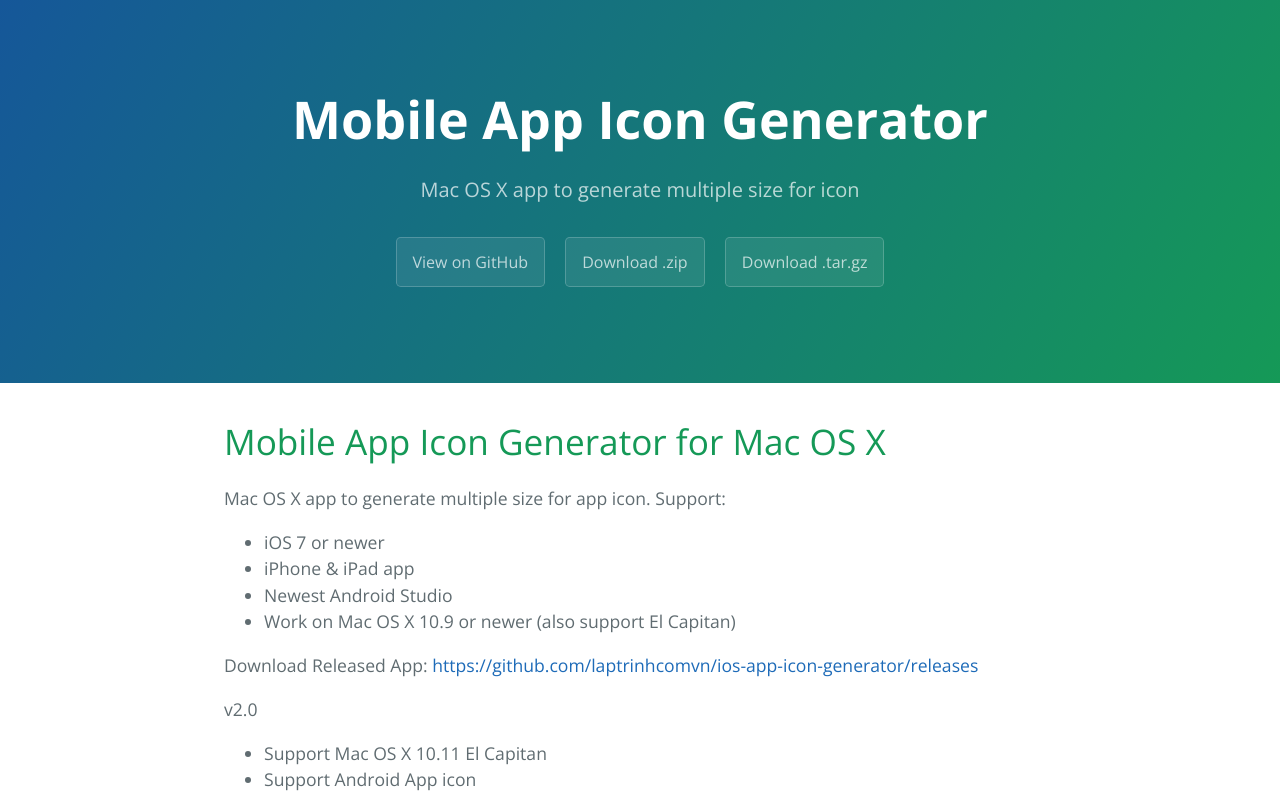
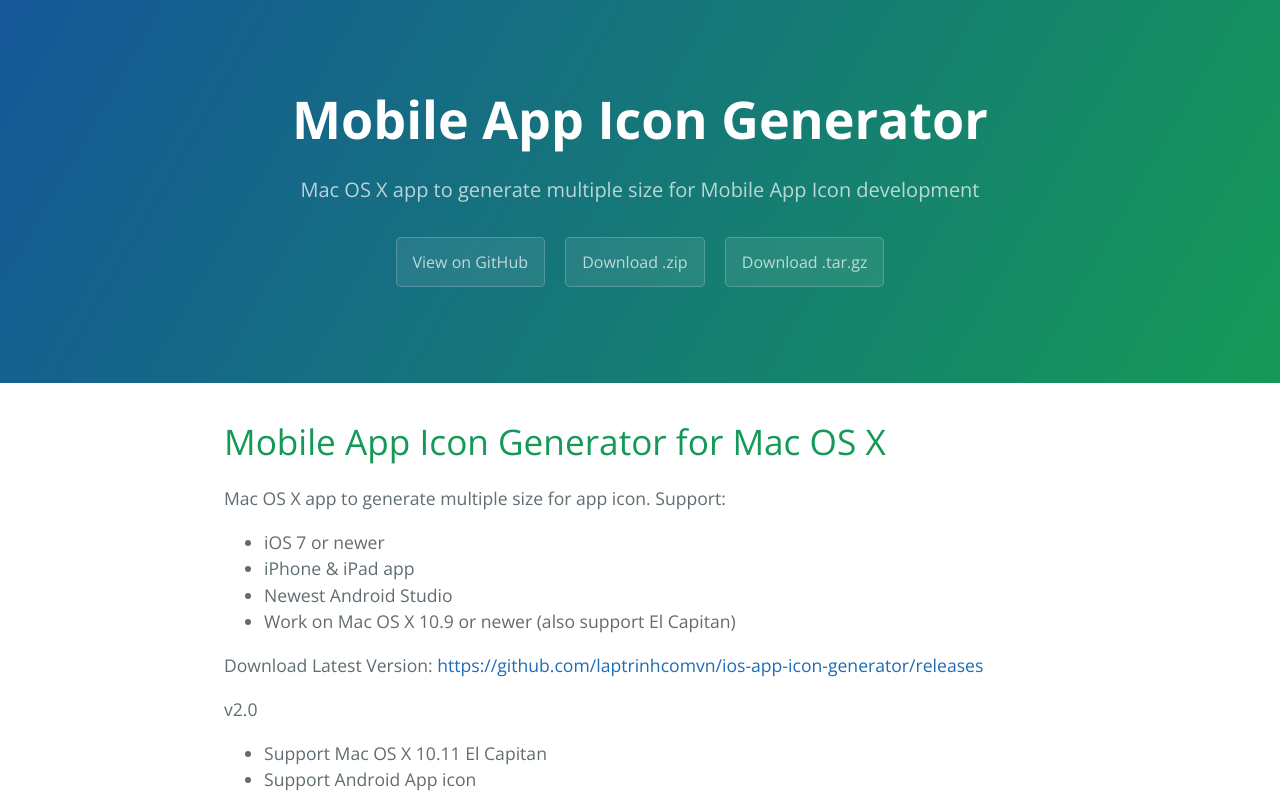
Before and after one commit to laptrinhcomvn/app-icon-generator, a plain HTML site: page index.html in a window 1280 px wide. Shown: the top 800 px of the page. Drawn offline with nearby package versions, Linux system fonts and the light colour scheme.

Commit message:
Create gh-pages branch via GitHub

```diff
--- a/index.html
+++ b/index.html
@@ -12,7 +12,7 @@
   <body>
     <section class="page-header">
       <h1 class="project-name">Mobile App Icon Generator</h1>
-      <h2 class="project-tagline">Mac OS X app to generate multiple size for icon</h2>
+      <h2 class="project-tagline">Mac OS X app to generate multiple size for Mobile App Icon development</h2>
       <a href="https://github.com/laptrinhcomvn/ios-app-icon-generator" class="btn">View on GitHub</a>
       <a href="https://github.com/laptrinhcomvn/ios-app-icon-generator/zipball/master" class="btn">Download .zip</a>
       <a href="https://github.com/laptrinhcomvn/ios-app-icon-generator/tarball/master" class="btn">Download .tar.gz</a>
@@ -31,7 +31,7 @@
 <li>Work on Mac OS X 10.9 or newer (also support El Capitan)</li>
 </ul>
 
-<p>Download Released App: <a href="https://github.com/laptrinhcomvn/ios-app-icon-generator/releases">https://github.com/laptrinhcomvn/ios-app-icon-generator/releases</a></p>
+<p>Download Latest Version: <a href="https://github.com/laptrinhcomvn/ios-app-icon-generator/releases">https://github.com/laptrinhcomvn/ios-app-icon-generator/releases</a></p>
 
 <p>v2.0</p>
 
--- a/params.json
+++ b/params.json
@@ -1 +1 @@
-{"name":"Mobile App Icon Generator","tagline":"Mac OS X app to generate multiple size for icon","body":"# Mobile App Icon Generator for Mac OS X\r\n\r\nMac OS X app to generate multiple size for app icon. Support:\r\n- iOS 7 or newer\r\n- iPhone & iPad app\r\n- Newest Android Studio\r\n- Work on Mac OS X 10.9 or newer (also support El Capitan)\r\n\r\nDownload Released App: https://github.com/laptrinhcomvn/ios-app-icon-generator/releases\r\n\r\nv2.0\r\n- Support Mac OS X 10.11 El Capitan\r\n- Support Android App icon\r\n\r\nv1.0\r\n- iOS 7 or newer\r\n- Work on Mac OS X 10.9, 10.10\r\n\r\nScreenshots:\r\n\r\n![alt text](http://3.bp.blogspot.com/-WWgHsOW55i8/VhTexAsQQVI/AAAAAAAAAd0/jnOiHJSVV14/s320/Screen%2BShot%2B2015-10-07%2Bat%2B3.58.05%2BPM.png \"App main screen\")\r\n\r\n\r\n![alt text](http://1.bp.blogspot.com/-ZR5LoabbeEk/VVqvKOYfF9I/AAAAAAAAARE/79hjaJZ_6fw/s320/Screen%2BShot%2B2015-05-19%2Bat%2B10.33.30%2BAM.png \"Generated Icon set result\")","google":"UA-59290943-3","note":"Don't delete this file! It's used internally to help with page regeneration."}
+{"name":"Mobile App Icon Generator","tagline":"Mac OS X app to generate multiple size for Mobile App Icon development","body":"# Mobile App Icon Generator for Mac OS X\r\n\r\nMac OS X app to generate multiple size for app icon. Support:\r\n- iOS 7 or newer\r\n- iPhone & iPad app\r\n- Newest Android Studio\r\n- Work on Mac OS X 10.9 or newer (also support El Capitan)\r\n\r\nDownload Latest Version: https://github.com/laptrinhcomvn/ios-app-icon-generator/releases\r\n\r\nv2.0\r\n- Support Mac OS X 10.11 El Capitan\r\n- Support Android App icon\r\n\r\nv1.0\r\n- iOS 7 or newer\r\n- Work on Mac OS X 10.9, 10.10\r\n\r\nScreenshots:\r\n\r\n![alt text](http://3.bp.blogspot.com/-WWgHsOW55i8/VhTexAsQQVI/AAAAAAAAAd0/jnOiHJSVV14/s320/Screen%2BShot%2B2015-10-07%2Bat%2B3.58.05%2BPM.png \"App main screen\")\r\n\r\n\r\n![alt text](http://1.bp.blogspot.com/-ZR5LoabbeEk/VVqvKOYfF9I/AAAAAAAAARE/79hjaJZ_6fw/s320/Screen%2BShot%2B2015-05-19%2Bat%2B10.33.30%2BAM.png \"Generated Icon set result\")\r\n","google":"UA-59290943-3","note":"Don't delete this file! It's used internally to help with page regeneration."}
```
